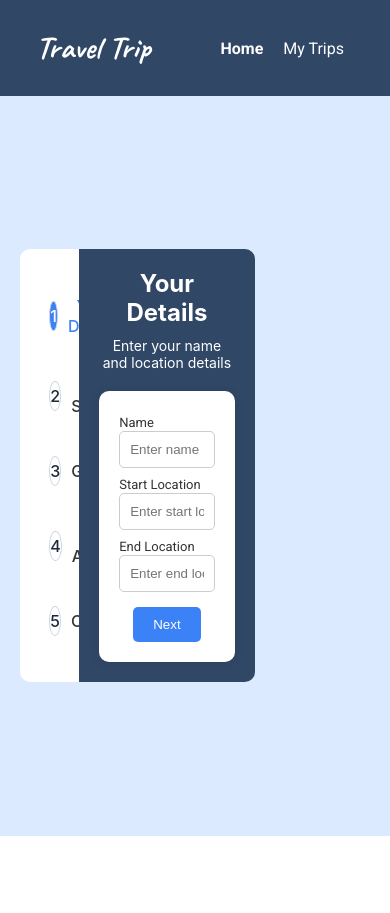
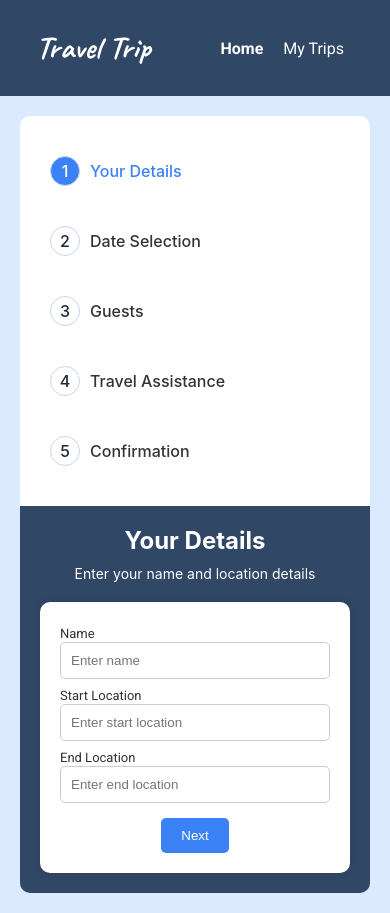
Before and after one commit to r-a-aj/Travel_Trip, a React (Create React App) app: page /BookTrip in a window 390 px wide. Before the commit the page ends 844 px from the top, so only its background shows below. Built offline with nearby package versions, Linux system fonts and the light colour scheme; a web font is replaced by a local one.

Commit message:
Update index.css

```diff
--- a/src/components/BookTrip/index.css
+++ b/src/components/BookTrip/index.css
@@ -373,3 +373,40 @@ p {
   color: #334155;
   font-family: 'Roboto';
 }
+
+@media (max-width: 768px) {
+  .bg-container {
+    height: auto;
+    padding: 20px;
+  }
+
+  .book-trip-container {
+    flex-direction: column;
+    width: 100%;
+  }
+
+  .steps-container {
+    flex-direction: column;
+    width: 100%;
+  }
+
+  .steps {
+    width: 100%;
+    border-radius: 10px 10px 0 0;
+  }
+
+  .form-container {
+    width: 100%;
+    border-radius: 0 0 10px 10px;
+    padding: 20px;
+  }
+
+  .step-content {
+    width: 100%;
+    max-width: 100%;
+  }
+
+  .guest-selection-container {
+    width: 100%;
+  }
+}
```
